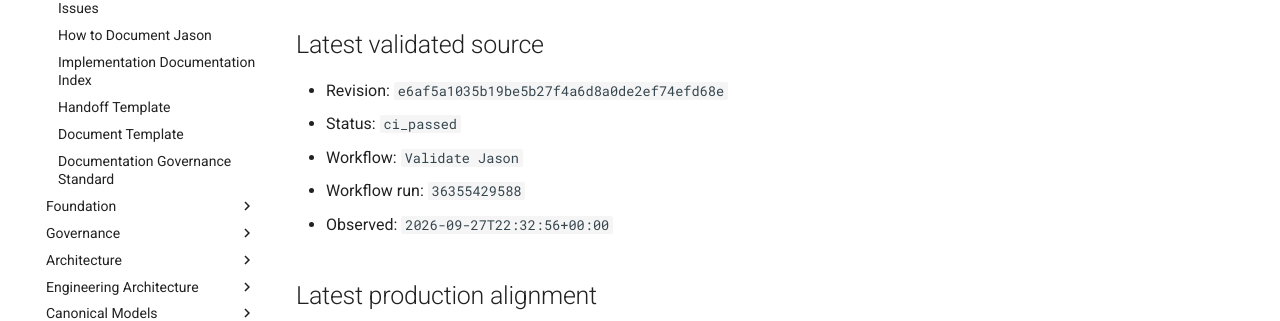
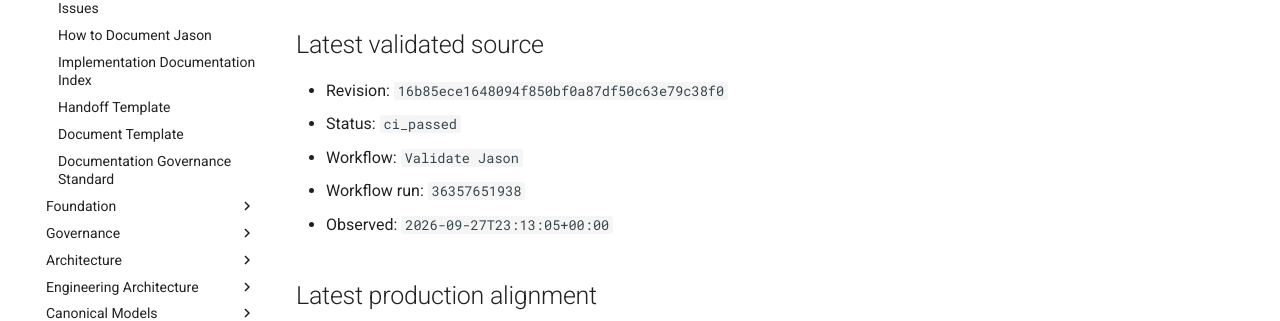
Before and after one commit to al-teamaot-com/jason, an MkDocs documentation site: the page built from docs/control/AUTOMATED-CHANGE-STATE.md, in a window 1280 px wide and 1163 px high. Shown: the part 337-658 px from the top of the window. Built offline with MkDocs 1.6.1 and Material for MkDocs 9.7.7, drawn with Linux system fonts in a browser that asks for light colours; comment, search, counter and statistics services are not loaded.

Commit message:
Reconcile automated documentation state for 16b85ece1648

```diff
--- a/docs/control/AUTOMATED-CHANGE-STATE.md
+++ b/docs/control/AUTOMATED-CHANGE-STATE.md
@@ -8,11 +8,11 @@
 
 ## Latest validated source
 
-- Revision: `e6af5a1035b19be5b27f4a6d8a0de2ef74efd68e`
+- Revision: `16b85ece1648094f850bf0a87df50c63e79c38f0`
 - Status: `ci_passed`
 - Workflow: `Validate Jason`
-- Workflow run: `36355429588`
-- Observed: `2026-09-27T22:32:56+00:00`
+- Workflow run: `36357651938`
+- Observed: `2026-09-27T23:13:05+00:00`
 
 ## Latest production alignment
 
```
Also changed, not shown: docs/control/AUTOMATED-CHANGE-STATE.json (+4 -4 lines).
